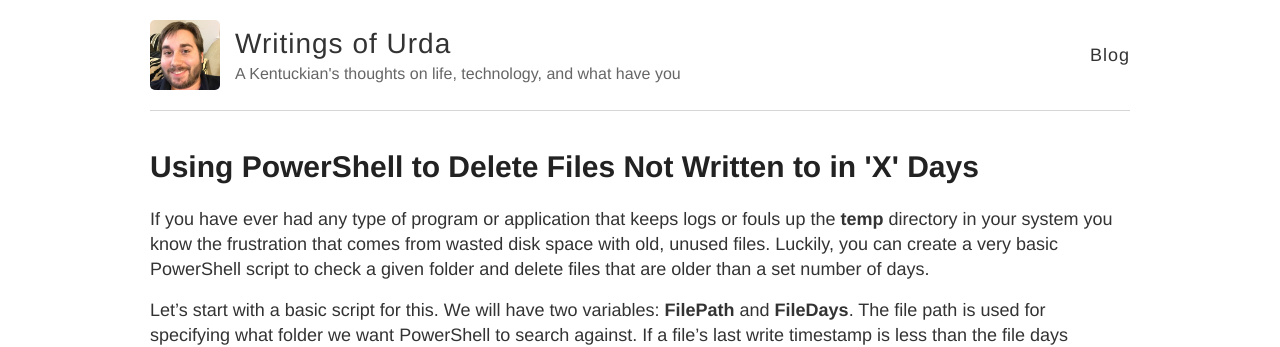
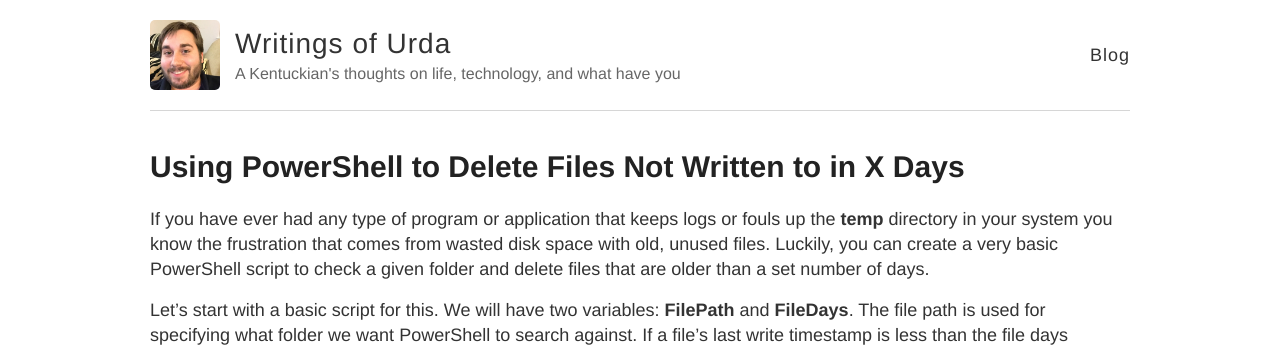
Before and after one commit to urda/website, a Jekyll site: the page built from _posts/2011-09-02-using-powershell-to-delete-files-not-written-to-in-x-days.md, in a window 1280 px wide. Shown: the top 347 px of the page. Built offline with Jekyll 4.4.1, drawn with Linux system fonts in a browser that asks for light colours; Markdown is read by kramdown in place of the engine named in the settings.

Commit message:
Drop special chars here

```diff
--- a/_posts/2011-09-02-using-powershell-to-delete-files-not-written-to-in-x-days.md
+++ b/_posts/2011-09-02-using-powershell-to-delete-files-not-written-to-in-x-days.md
@@ -1,5 +1,5 @@
 ---
-title: Using PowerShell to Delete Files Not Written to in 'X' Days
+title: Using PowerShell to Delete Files Not Written to in X Days
 layout: post
 
 excerpt: |
```
